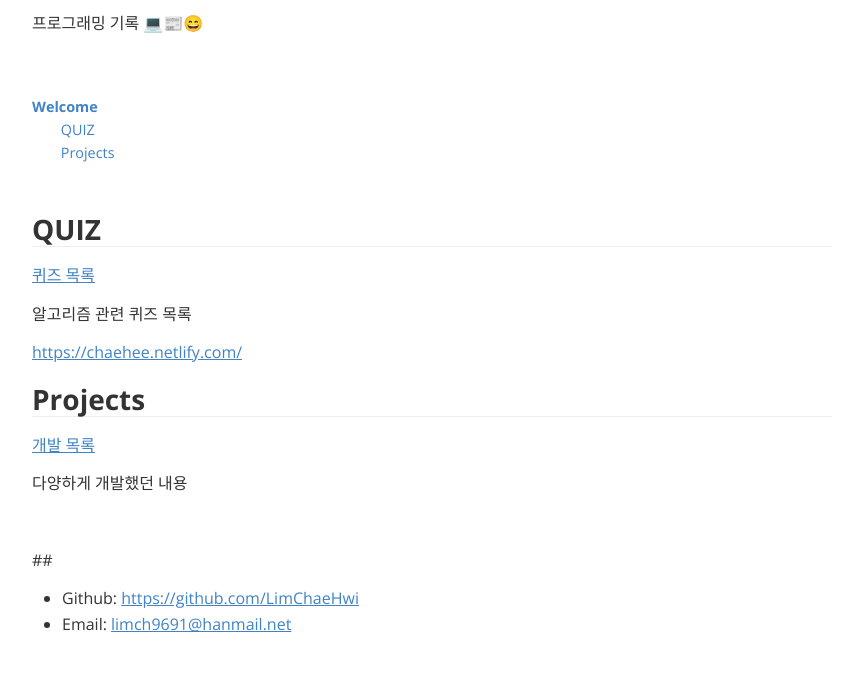
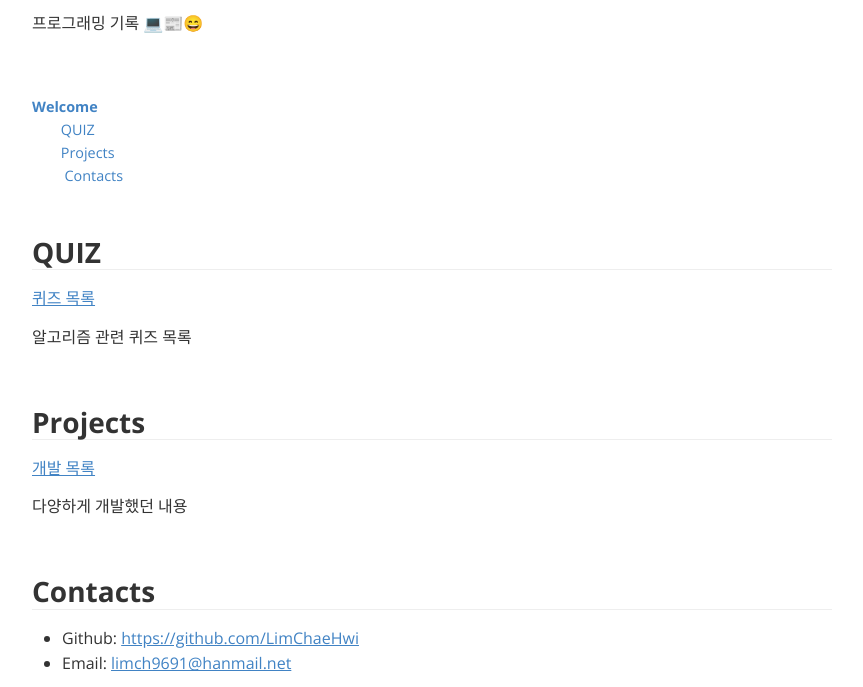
Before and after one commit to LimChaeHwi/netlify, a plain HTML site: page index.html in a window 1280 px wide. Shown: the part 95-782 px from the top of the page, without its empty margins (208-1071 px from the left). Drawn offline with nearby package versions, Linux system fonts and the light colour scheme.

Commit message:
Add files via upload

```diff
--- a/index.html
+++ b/index.html
@@ -2,7 +2,7 @@
 <html>
 <head>
 <meta charset='UTF-8'><meta name='viewport' content='width=device-width initial-scale=1'>
-<title>Welcome</title><link href='https://fonts.loli.net/css?family=Open+Sans:400italic,700italic,700,400&subset=latin,latin-ext' rel='stylesheet' type='text/css' /><style type='text/css'>html {overflow-x: initial !important;}:root { --bg-color:#ffffff; --text-color:#333333; --select-text-bg-color:#B5D6FC; --select-text-font-color:auto; --monospace:"Lucida Console",Consolas,"Courier",monospace; --title-bar-height:20px; }
+<title>index</title><link href='https://fonts.loli.net/css?family=Open+Sans:400italic,700italic,700,400&subset=latin,latin-ext' rel='stylesheet' type='text/css' /><style type='text/css'>html {overflow-x: initial !important;}:root { --bg-color:#ffffff; --text-color:#333333; --select-text-bg-color:#B5D6FC; --select-text-font-color:auto; --monospace:"Lucida Console",Consolas,"Courier",monospace; --title-bar-height:20px; }
 .mac-os-11 { --title-bar-height:28px; }
 html { font-size: 14px; background-color: var(--bg-color); color: var(--text-color); font-family: "Helvetica Neue", Helvetica, Arial, sans-serif; -webkit-font-smoothing: antialiased; }
 body { margin: 0px; padding: 0px; height: auto; bottom: 0px; top: 0px; left: 0px; right: 0px; font-size: 1rem; line-height: 1.42857; overflow-x: hidden; background: inherit; tab-size: 4; }
@@ -548,6 +548,6 @@ header, .context-menu, .megamenu-content, footer{
 </style>
 </head>
 <body class='typora-export os-windows'>
-<div id='write'  class=''><h1><a name="welcome" class="md-header-anchor"></a><span>Welcome</span></h1><p><span>프로그래밍 기록 </span>💻📰😄</p><p>&nbsp;</p><div class='md-toc' mdtype='toc'><p class="md-toc-content" role="list"><span role="listitem" class="md-toc-item md-toc-h1" data-ref="n0"><a class="md-toc-inner" href="#welcome">Welcome</a></span><span role="listitem" class="md-toc-item md-toc-h2" data-ref="n5"><a class="md-toc-inner" href="#quiz">QUIZ</a></span><span role="listitem" class="md-toc-item md-toc-h2" data-ref="n9"><a class="md-toc-inner" href="#projects">Projects</a></span></p></div><h2><a name="quiz" class="md-header-anchor"></a><span>QUIZ</span></h2><p><a href='quiz/quiz.html'><span>퀴즈 목록</span></a></p><p><span>알고리즘 관련 퀴즈 목록</span></p><p><a href='https://chaehee.netlify.com/' target='_blank' class='url'>https://chaehee.netlify.com/</a></p><h2><a name="projects" class="md-header-anchor"></a><span>Projects</span></h2><p><a href='projects/projects.html'><span>개발 목록</span></a></p><p><span>다양하게 개발했던 내용</span></p><p>&nbsp;</p><p><span>## </span></p><ul><li><span>Github: </span><a href='https://github.com/LimChaeHwi' target='_blank' class='url'>https://github.com/LimChaeHwi</a></li><li><span>Email: </span><a href='mailto:limch9691@hanmail.net' target='_blank' class='url'>limch9691@hanmail.net</a></li></ul><p>&nbsp;</p></div>
+<div id='write'  class=''><h1><a name="welcome" class="md-header-anchor"></a><span>Welcome</span></h1><p><span>프로그래밍 기록 </span>💻📰😄</p><p>&nbsp;</p><div class='md-toc' mdtype='toc'><p class="md-toc-content" role="list"><span role="listitem" class="md-toc-item md-toc-h1" data-ref="n0"><a class="md-toc-inner" href="#welcome">Welcome</a></span><span role="listitem" class="md-toc-item md-toc-h2" data-ref="n5"><a class="md-toc-inner" href="#quiz">QUIZ</a></span><span role="listitem" class="md-toc-item md-toc-h2" data-ref="n9"><a class="md-toc-inner" href="#projects">Projects</a></span><span role="listitem" class="md-toc-item md-toc-h2" data-ref="n13"><a class="md-toc-inner" href="#contacts"> Contacts</a></span></p></div><h2><a name="quiz" class="md-header-anchor"></a><span>QUIZ</span></h2><p><a href='quiz/quiz.html'><span>퀴즈 목록</span></a></p><p><span>알고리즘 관련 퀴즈 목록</span></p><p>&nbsp;</p><h2><a name="projects" class="md-header-anchor"></a><span>Projects</span></h2><p><a href='projects/projects.html'><span>개발 목록</span></a></p><p><span>다양하게 개발했던 내용</span></p><p>&nbsp;</p><h2><a name="contacts" class="md-header-anchor"></a><span> Contacts</span></h2><ul><li><span>Github: </span><a href='https://github.com/LimChaeHwi' target='_blank' class='url'>https://github.com/LimChaeHwi</a></li><li><span>Email: </span><a href='mailto:limch9691@hanmail.net' target='_blank' class='url'>limch9691@hanmail.net</a></li></ul><p>&nbsp;</p></div>
 </body>
 </html>
```
